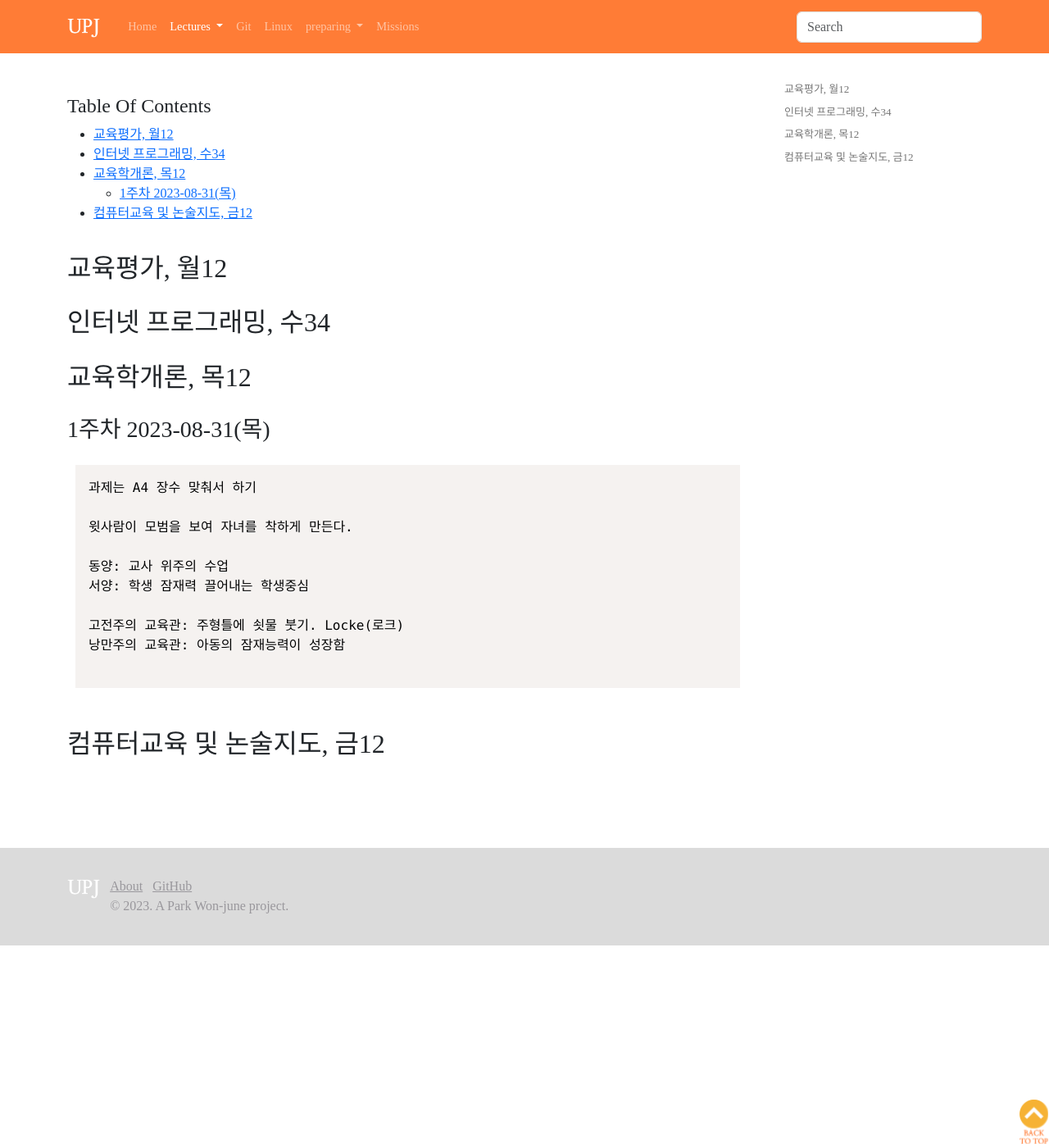
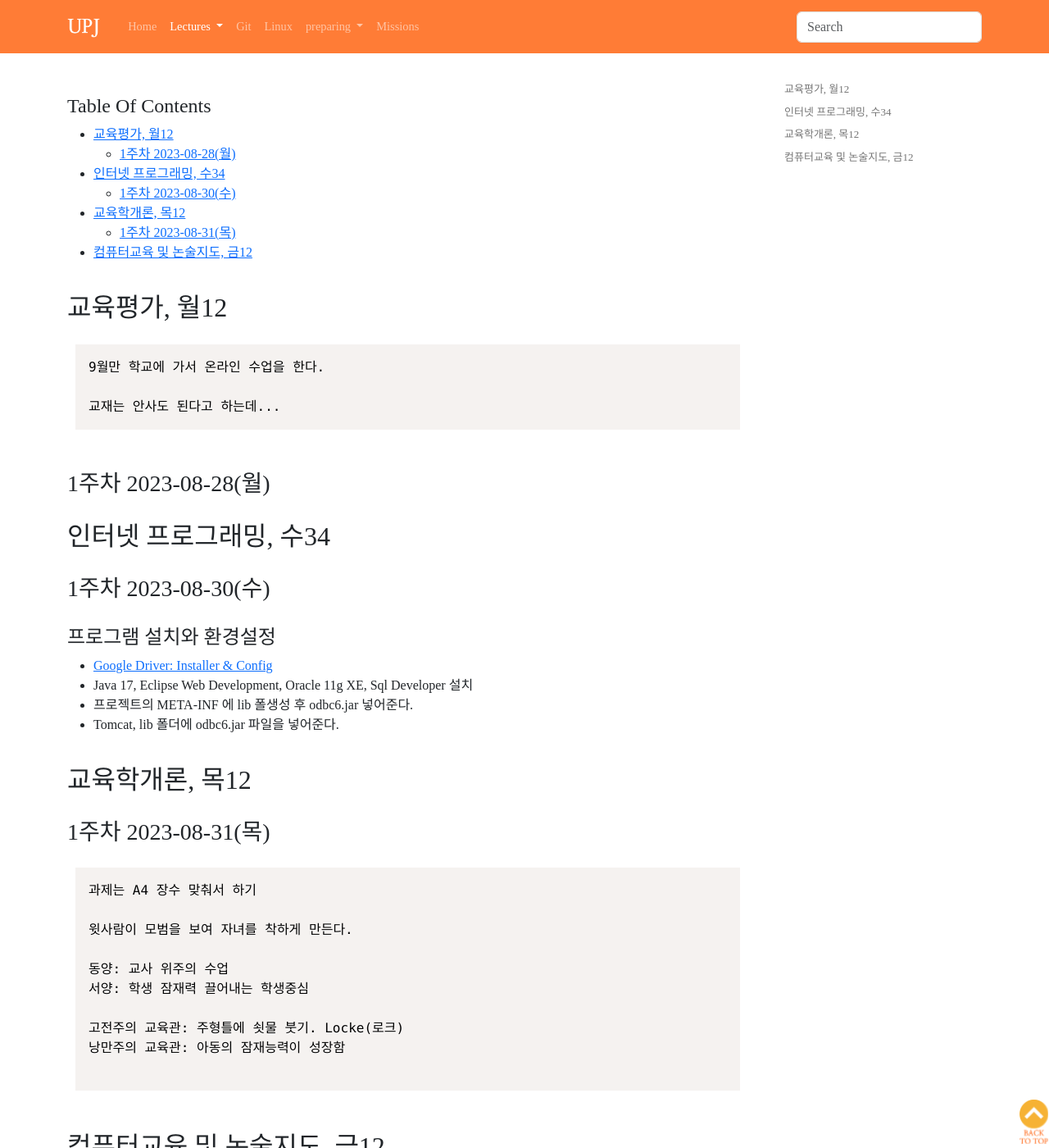
Before and after one commit to upj53/upj53.github.io, a Jekyll site: the page built from _lectures/2023-2.md, in a window 1280 px wide and 1400 px high. Shown: the whole window at 82% size. Built offline with Jekyll 4.4.1, drawn with Linux system fonts in a browser that asks for light colours; nearby versions of some CDN libraries; some web fonts are replaced.

Commit message:
improved

````diff
--- a/_lectures/2023-2.md
+++ b/_lectures/2023-2.md
@@ -19,8 +19,27 @@ permalink: /lectures/2023-2/
 ## 교육평가, 월12
 {: #upj_1693442477483}
 
+```text
+9월만 학교에 가서 온라인 수업을 한다.
+
+교재는 안사도 된다고 하는데...
+```
+
+### 1주차 2023-08-28(월)
+{: #upj_1693551856904}
+
 ## 인터넷 프로그래밍, 수34
 {: #upj_1693442492455}
+
+### 1주차 2023-08-30(수)
+{: #upj_1693546433136}
+
+#### 프로그램 설치와 환경설정
+
+- [Google Driver: Installer & Config](https://drive.google.com/drive/folders/18IuFTSEE49DRcqLphE0x2knGJ5U2DH9J?usp=sharing)
+- Java 17, Eclipse Web Development, Oracle 11g XE, Sql Developer 설치
+- 프로젝트의 META-INF 에 lib 폴생성 후 odbc6.jar 넣어준다.
+- Tomcat, lib 폴더에 odbc6.jar 파일을 넣어준다.
 
 ## 교육학개론, 목12
 {: #upj_1693442497906}
````
